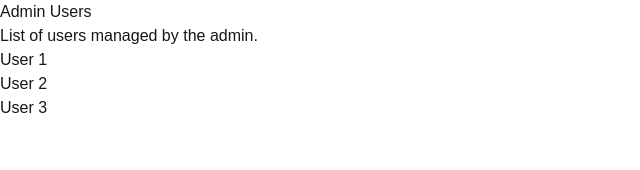
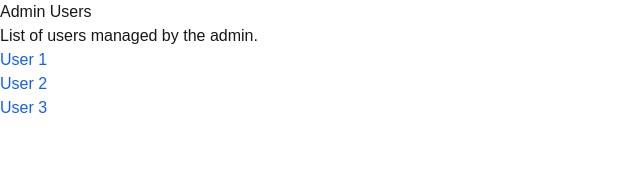
Before and after one commit to safarhana/Missing-Person-Reporting-System, a Next.js app in the folder frontend/: page /admin/users in a window 1280 px wide. Shown: the top 170 px of the page, without its empty margins (0-640 px from the left). Built offline with nearby package versions, Linux system fonts and the light colour scheme.

Commit message:
Add links to user detail pages in admin users list

```diff
--- a/frontend/app/admin/users/page.tsx
+++ b/frontend/app/admin/users/page.tsx
@@ -1,4 +1,12 @@
+import Link from "next/link";
+
 export default function UsersPage() {
+  const users = [
+    { id: "1", name: "User 1" },
+    { id: "2", name: "User 2" },
+    { id: "3", name: "User 3" },
+  ];
+
   return (
     <div>
       <h1>Admin Users</h1>
@@ -6,9 +14,13 @@ export default function UsersPage() {
       <p>List of users managed by the admin.</p>
 
       <ul>
-        <li>User 1</li>
-        <li>User 2</li>
-        <li>User 3</li>
+        {users.map((user) => (
+          <li key={user.id}>
+            <Link href={`/admin/users/${user.id}`} className="text-blue-600 hover:underline">
+              {user.name}
+            </Link>
+          </li>
+        ))}
       </ul>
     </div>
   );
```
Also changed, not shown: 1 other file (tests, documents, lock files or other folders).
